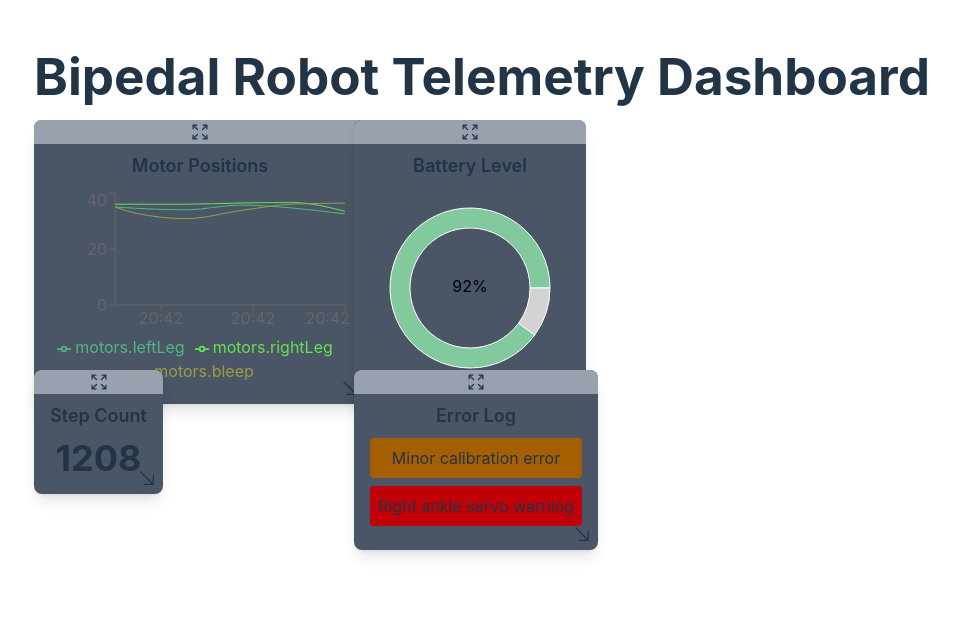
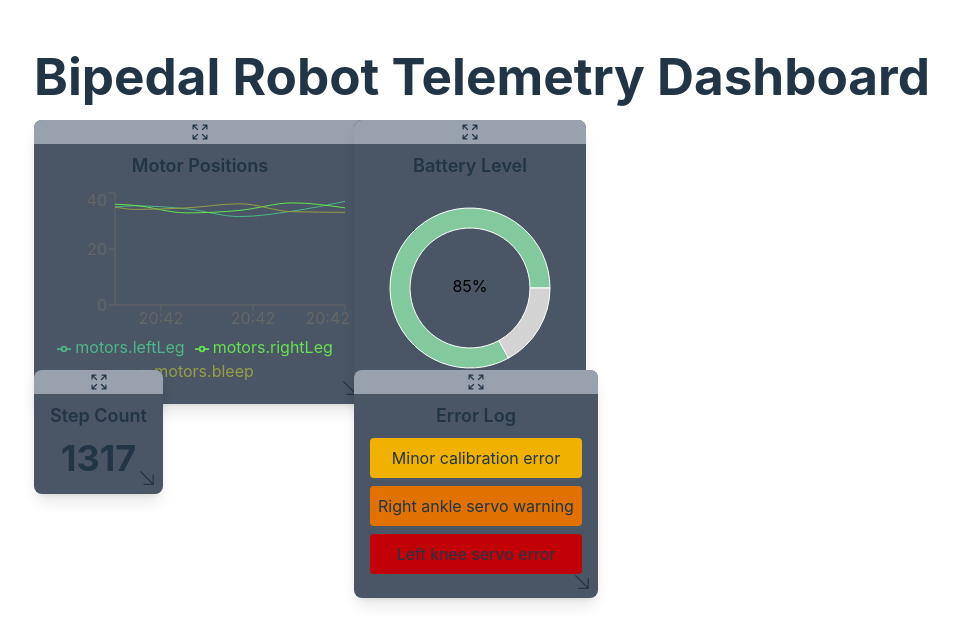
Before and after one commit to honzikschenk/RoboScope, a React (Vite) app: page / in a window 1280 px wide. Shown: the top 644 px of the page, without its empty margins (158-1116 px from the left). Built offline with nearby package versions, Linux system fonts and the light colour scheme.

Commit message:
add error logging component and update dashboard telemetry data handling

```diff
--- a/src/Dashboard.tsx
+++ b/src/Dashboard.tsx
@@ -1,7 +1,11 @@
 import * as React from "react";
 import { LineChart, XAxis, YAxis, Tooltip, Legend, Line } from "recharts";
-import { ArrowsPointingOutIcon, ArrowDownRightIcon } from '@heroicons/react/24/solid';
-import BatteryLevel from './components/BatteryLevel';
+import {
+  ArrowsPointingOutIcon,
+  ArrowDownRightIcon,
+} from "@heroicons/react/24/solid";
+import BatteryLevel from "./components/BatteryLevel";
+import ErrorLog, { ErrorMessage } from "./components/ErrorLog";
 
 // Define types for the data
 type MotorPosition = {
@@ -11,56 +15,67 @@ type MotorPosition = {
   };
 };
 
-type Error = {
-    id: number;
-    message: string;
-    severity: 'low' | 'medium' | 'high';
-};
+// Sample data for the robot telemetry
+const initialMotorPositions: MotorPosition[] = [
+  {
+    time: new Date().toLocaleTimeString("en-US", {
+      hour12: false,
+      hour: "2-digit",
+      minute: "2-digit",
+    }),
+    motors: { leftLeg: 35, rightLeg: 36, bleep: 35 },
+  },
+];
 
-type TelemetryData = {
-    motorPositions: MotorPosition[];
-    batteryLevel: number;
-    stepsCount: number;
-    errors: Error[];
-};
+const initialBatteryLevel = 85;
+const initialStepsCount = 1000;
+const initialErrors: ErrorMessage[] = [
+  { id: 1, message: "Minor calibration error", severity: "low" },
+  { id: 2, message: "Right ankle servo warning", severity: "medium" },
+  { id: 3, message: "Left knee servo error", severity: "high" },
+];
 
-// Sample data for the robot telemetry
-const initialData: TelemetryData = {
-  motorPositions: [
-    { time: new Date().toLocaleTimeString('en-US', { hour12: false, hour: '2-digit', minute: '2-digit' }), motors: { leftLeg: 35, rightLeg: 36, bleep: 35 } },
-  ],
-  batteryLevel: 85,
-  stepsCount: 1000,
-  errors: [
-    { id: 1, message: 'Minor calibration error', severity: 'low' },
-    { id: 2, message: 'Right ankle servo warning', severity: 'medium' },
-  ],
-};
-
-// Function to generate random data for updates
-const generateRandomData = (prevData: TelemetryData): TelemetryData => {
-  const time = new Date().toLocaleTimeString('en-US', { hour12: false, hour: '2-digit', minute: '2-digit' });
-  return {
-    motorPositions: [
-      ...prevData.motorPositions,
+// Function to generate random motor positions
+const generateRandomMotorPositions = (
+  prevMotorPositions: MotorPosition[]
+): MotorPosition[] => {
+  const time = new Date().toLocaleTimeString("en-US", {
+    hour12: false,
+    hour: "2-digit",
+    minute: "2-digit",
+  });
+  return [
+    ...prevMotorPositions,
     {
       time,
       motors: {
         leftLeg: Math.floor(Math.random() * 10) + 30,
-            // leftLeg: prevData.motorPositions[prevData.motorPositions.length - 1].motors.leftLeg + 1,
         rightLeg: Math.floor(Math.random() * 10) + 30,
-            bleep: Math.floor(Math.random() * 10) + 30
-        }
+        bleep: Math.floor(Math.random() * 10) + 30,
       },
-    ].slice(-10),
-    batteryLevel: Math.max(0, Math.min(100, prevData.batteryLevel + Math.floor(Math.random() * 11) - 5)),
-    stepsCount: prevData.stepsCount + Math.floor(Math.random() * 100),
-    errors: prevData.errors,
+    },
+  ].slice(-10);
 };
+
+// Function to generate random battery level
+const generateRandomBatteryLevel = (prevBatteryLevel: number): number => {
+  return Math.max(
+    0,
+    Math.min(100, prevBatteryLevel + Math.floor(Math.random() * 11) - 5)
+  );
+};
+
+// Function to generate random steps count
+const generateRandomStepsCount = (prevStepsCount: number): number => {
+  return prevStepsCount + Math.floor(Math.random() * 100);
 };
 
 // Custom hook for draggable and resizable grid items
-const useDraggableResizable = (id: string, initialPos: { x: number; y: number; }, initialSize: { scale: number; }) => {
+const useDraggableResizable = (
+  id: string,
+  initialPos: { x: number; y: number },
+  initialSize: { scale: number }
+) => {
   const [pos, setPos] = React.useState(initialPos);
   const [size, setSize] = React.useState(initialSize);
   const [isDragging, setIsDragging] = React.useState(false);
@@ -81,12 +96,12 @@ const useDraggableResizable = (id: string, initialPos: { x: number; y: number; }
 
     const handleDragEnd = () => {
       setIsDragging(false);
-      document.removeEventListener('mousemove', handleDrag);
-      document.removeEventListener('mouseup', handleDragEnd);
+      document.removeEventListener("mousemove", handleDrag);
+      document.removeEventListener("mouseup", handleDragEnd);
     };
 
-    document.addEventListener('mousemove', handleDrag);
-    document.addEventListener('mouseup', handleDragEnd);
+    document.addEventListener("mousemove", handleDrag);
+    document.addEventListener("mouseup", handleDragEnd);
   };
 
   const handleResizeStart = (e: React.MouseEvent) => {
@@ -105,15 +120,23 @@ const useDraggableResizable = (id: string, initialPos: { x: number; y: number; }
 
     const handleResizeEnd = () => {
       setIsResizing(false);
-      document.removeEventListener('mousemove', handleResize);
-      document.removeEventListener('mouseup', handleResizeEnd);
+      document.removeEventListener("mousemove", handleResize);
+      document.removeEventListener("mouseup", handleResizeEnd);
     };
 
-    document.addEventListener('mousemove', handleResize);
-    document.addEventListener('mouseup', handleResizeEnd);
+    document.addEventListener("mousemove", handleResize);
+    document.addEventListener("mouseup", handleResizeEnd);
   };
 
-  return { id, pos, size, isDragging, isResizing, handleDragStart, handleResizeStart };
+  return {
+    id,
+    pos,
+    size,
+    isDragging,
+    isResizing,
+    handleDragStart,
+    handleResizeStart,
+  };
 };
 
 // Component for displaying motor position data
@@ -136,8 +159,17 @@ const MotorPositions = ({ data }: { data: MotorPosition[] }) => (
           return hash;
         };
 
-    const randomColor = `#${((hashCode(motor) & 0x00FFFFFF) | 0x1000000).toString(16).substring(1)}`;
-      return <Line key={motor} type="monotone" dataKey={`motors.${motor}`} stroke={randomColor} />;
+        const randomColor = `#${((hashCode(motor) & 0x00ffffff) | 0x1000000)
+          .toString(16)
+          .substring(1)}`;
+        return (
+          <Line
+            key={motor}
+            type="monotone"
+            dataKey={`motors.${motor}`}
+            stroke={randomColor}
+          />
+        );
       })}
     </LineChart>
   </div>
@@ -151,28 +183,28 @@ const StepCount = ({ count }: { count: number }) => (
   </div>
 );
 
-// Component for displaying error messages
-const ErrorLog = ({ errors }: { errors: Error[] }) => (
-  <div>
-    <h3 className="text-lg font-semibold mb-2">Error Log</h3>
-    <ul>
-      {errors.map((error) => (
-        <li key={error.id} className={`mb-2 p-2 rounded ${error.severity === 'low' ? 'bg-yellow-700' : 'bg-red-700'}`}>
-          {error.message}
-        </li>
-      ))}
-    </ul>
-  </div>
-);
-
 // Main App component
 function Dashboard() {
-  const [data, setData] = React.useState<TelemetryData>(initialData);
+  const [motorPositions, setMotorPositions] = React.useState<MotorPosition[]>(
+    initialMotorPositions
+  );
+  const [batteryLevel, setBatteryLevel] =
+    React.useState<number>(initialBatteryLevel);
+  const [stepsCount, setStepsCount] = React.useState<number>(initialStepsCount);
+  const [errors, setErrors] = React.useState<ErrorMessage[]>(initialErrors);
 
   // Update data periodically
   React.useEffect(() => {
     const interval = setInterval(() => {
-      setData((prevData) => generateRandomData(prevData));
+      setMotorPositions((prevMotorPositions) =>
+        generateRandomMotorPositions(prevMotorPositions)
+      );
+      setBatteryLevel((prevBatteryLevel) =>
+        generateRandomBatteryLevel(prevBatteryLevel)
+      );
+      setStepsCount((prevStepsCount) =>
+        generateRandomStepsCount(prevStepsCount)
+      );
     }, 1000);
 
     return () => clearInterval(interval);
@@ -180,25 +212,29 @@ function Dashboard() {
 
   // Define grid items with their initial positions and sizes
   const gridItems = [
-    useDraggableResizable('positions', { x: 0, y: 0 }, { scale: 1 }),
-    useDraggableResizable('battery', { x: 320, y: 0 }, { scale: 1 }),
-    useDraggableResizable('steps', { x: 0, y: 250 }, { scale: 1 }),
-    useDraggableResizable('errors', { x: 320, y: 250 }, { scale: 1 }),
+    useDraggableResizable("positions", { x: 0, y: 0 }, { scale: 1 }),
+    useDraggableResizable("battery", { x: 320, y: 0 }, { scale: 1 }),
+    useDraggableResizable("steps", { x: 0, y: 250 }, { scale: 1 }),
+    useDraggableResizable("errors", { x: 320, y: 250 }, { scale: 1 }),
   ];
 
   return (
     <div className="p-4">
-      <h1 className="text-2xl font-bold mb-4">Bipedal Robot Telemetry Dashboard</h1>
-      <div className="relative" style={{ height: 'calc(100vh - 100px)' }}>
+      <h1 className="text-2xl font-bold mb-4">
+        Bipedal Robot Telemetry Dashboard
+      </h1>
+      <div className="relative" style={{ height: "calc(100vh - 100px)" }}>
         {gridItems.map((item) => (
           <div
             key={item.id}
-            className={`absolute ${item.isDragging || item.isResizing ? 'z-10' : ''}`}
+            className={`absolute ${
+              item.isDragging || item.isResizing ? "z-10" : ""
+            }`}
             style={{
               left: `${item.pos.x}px`,
               top: `${item.pos.y}px`,
               transform: `scale(${item.size.scale})`,
-              transformOrigin: 'top left',
+              transformOrigin: "top left",
             }}
           >
             <div className="bg-gray-600 rounded-lg shadow-lg p-4 pt-8 relative">
@@ -214,10 +250,12 @@ function Dashboard() {
               >
                 <ArrowDownRightIcon width={20} />
               </div>
-              {item.id === 'positions' && <MotorPositions data={data.motorPositions} />}
-              {item.id === 'battery' && <BatteryLevel level={data.batteryLevel} />}
-              {item.id === 'steps' && <StepCount count={data.stepsCount} />}
-              {item.id === 'errors' && <ErrorLog errors={data.errors} />}
+              {item.id === "positions" && (
+                <MotorPositions data={motorPositions} />
+              )}
+              {item.id === "battery" && <BatteryLevel level={batteryLevel} />}
+              {item.id === "steps" && <StepCount count={stepsCount} />}
+              {item.id === "errors" && <ErrorLog errors={errors} />}
             </div>
           </div>
         ))}
--- a/src/components/BatteryLevel.tsx
+++ b/src/components/BatteryLevel.tsx
@@ -1,4 +1,3 @@
-import React from 'react';
 import { PieChart, Pie, Cell } from 'recharts';
 
 // Component for displaying battery level
--- /dev/null
+++ b/src/components/ErrorLog.tsx
@@ -0,0 +1,21 @@
+export type ErrorMessage = {
+    id: number;
+    message: string;
+    severity: 'low' | 'medium' | 'high';
+};
+
+// Component for displaying error messages
+const ErrorLog = ({ errors }: { errors: ErrorMessage[] }) => (
+  <div>
+    <h3 className="text-lg font-semibold mb-2">Error Log</h3>
+    <ul>
+      {errors.map((error) => (
+        <li key={error.id} className={`mb-2 p-2 rounded ${error.severity === 'low' ? 'bg-yellow-500' : error.severity === 'medium' ? 'bg-amber-600' : 'bg-red-700'}`}>
+          {error.message}
+        </li>
+      ))}
+    </ul>
+  </div>
+);
+
+export default ErrorLog;
```
Lines whose indentation alone changed are shown as unchanged.
